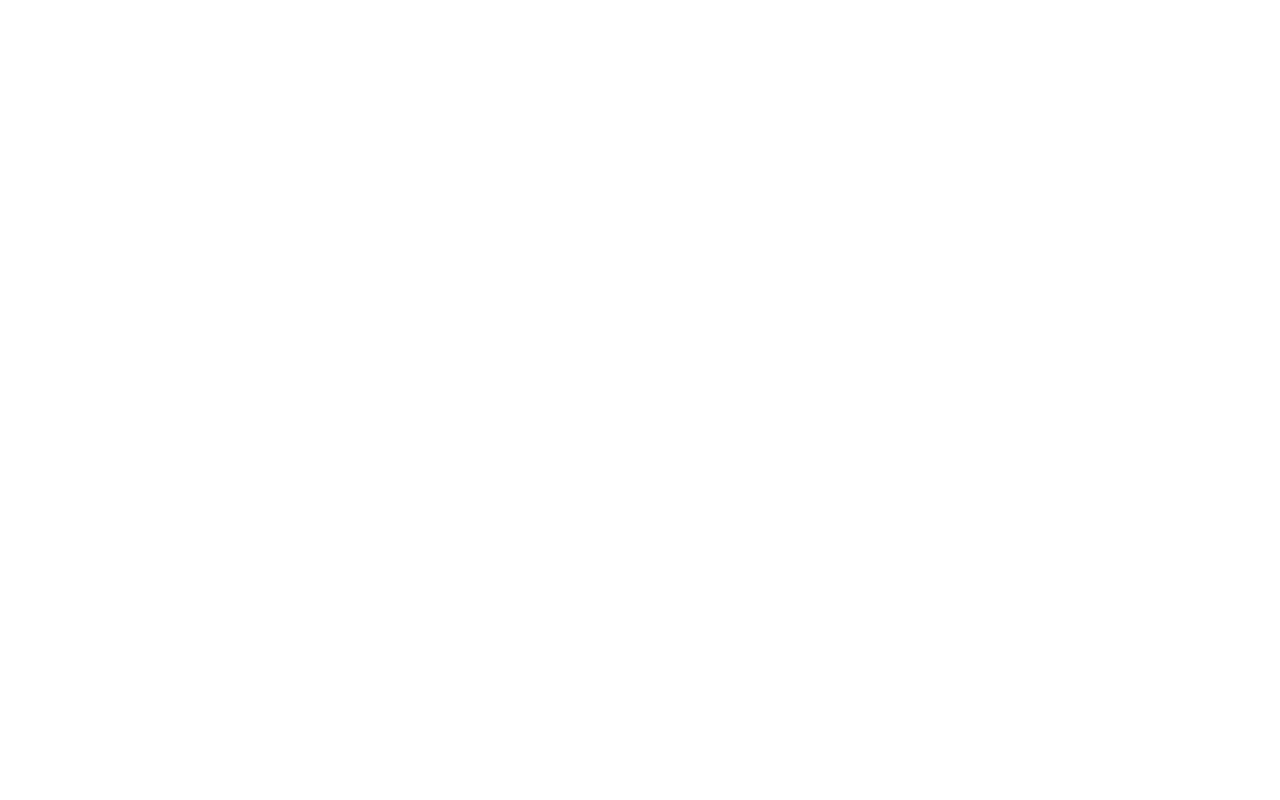
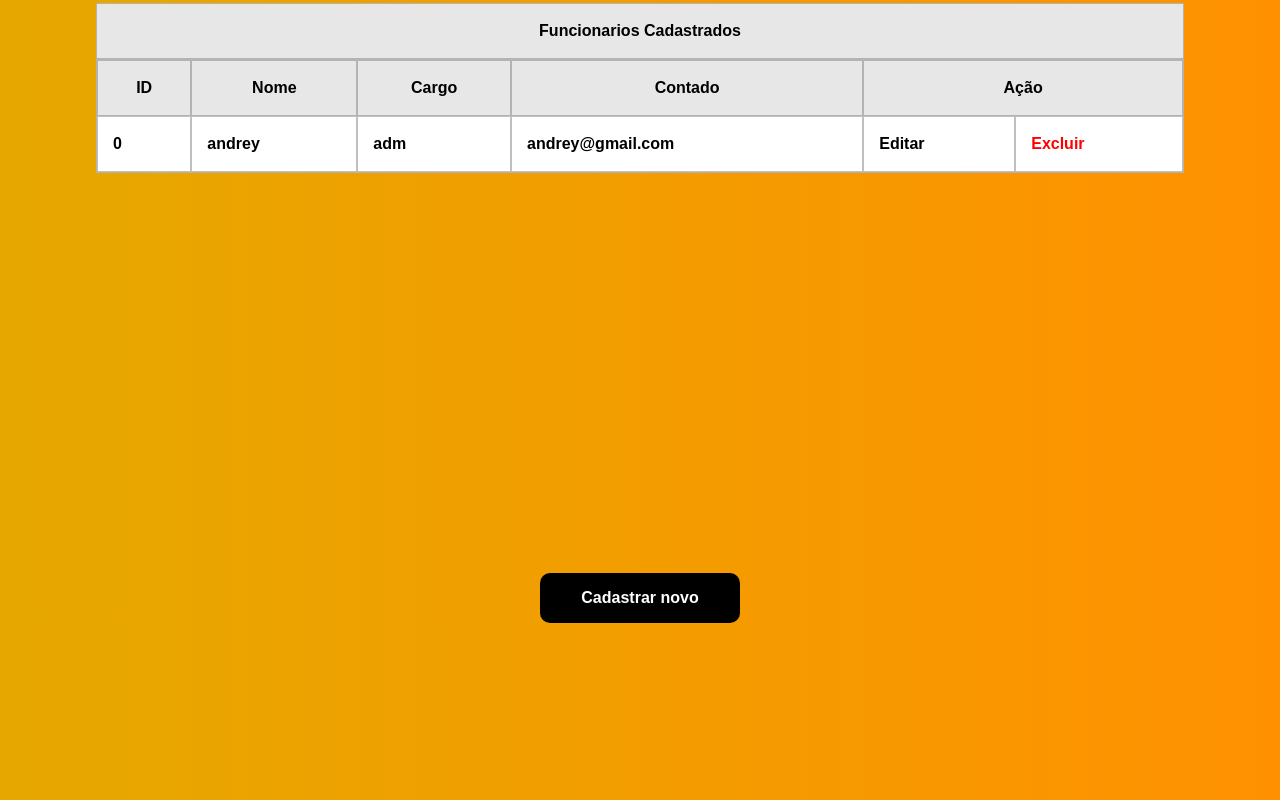
Before and after one commit to AndreyJustino/CadastroPDA, a plain HTML site: page html/listaCadastro.html in a window 1280 px wide. Drawn offline with Linux system fonts and the light colour scheme.

Commit message:
css da tabela

```diff
--- a/css/styleCadastro.css
+++ b/css/styleCadastro.css
@@ -4,9 +4,12 @@
     font-family: Arial, Helvetica, sans-serif;
 }
 
+body{
+    background-image: linear-gradient(90deg, #e6a800, #ff9100);
+}
+
 .principal{
     height: 100vh;
-    background-image: linear-gradient(90deg, #e6a800, #ff9100);
     display: flex;
     flex-direction: column;
     justify-content: center;
--- a/css/styleLista.css
+++ b/css/styleLista.css
@@ -0,0 +1,91 @@
+*{
+    margin: 0;
+    padding: 0;
+    font-family: Arial, Helvetica, sans-serif;
+}
+
+body{
+    background-image: linear-gradient(90deg, #e6a800, #ff9100);
+}
+
+section{
+    display: flex;
+    flex-direction: column;
+    align-items: center;
+
+}
+
+table{
+    width: 85vw;
+    border-spacing: 0;
+    border: 1px solid #80808080;
+    background-color: #e7e7e7;
+
+
+}
+
+th, td , caption{
+    padding: 15px;
+    line-height: 1.5;
+    vertical-align: top;
+    border: 1px solid #80808080;
+    font-weight: 700;
+    background-color: #e7e7e7;
+}
+
+
+td{
+    background-color: #ffffff;
+
+}
+
+
+div{
+    display: flex;
+    flex-direction: column;
+    align-items: center;
+    overflow: auto;
+    height: 70vh;
+    margin-top: 2.5px;
+}
+
+button{
+    width: 200px;
+    height: 50px;
+    font-family: Arial, Helvetica, sans-serif;
+    font-size: 16px;
+    font-weight: 600;
+    color: #ffffff;
+    background-color: #000000;
+    border-radius: 10px;
+    padding: 10px 30px;
+    cursor: pointer;
+    border: none;
+    margin-top: 10px;
+}
+
+
+button:hover{
+    transition : 717ms;
+    width: 210px;
+    height: 60px;
+    font-size: 19px;
+    transform : translateY(-0px);
+    background-color: #000000;
+    color: #ffb300;
+}
+
+.excluir, .editar {
+    text-decoration: none;
+    color: #000000;
+}
+
+.excluir{
+    color: #ff0000;
+}
+
+@media screen and (max-width: 555px){
+    div{
+        width: 99%;
+    }
+}
--- a/html/listaCadastro.html
+++ b/html/listaCadastro.html
@@ -3,10 +3,40 @@
 <head>
     <meta charset="UTF-8">
     <meta name="viewport" content="width=device-width, initial-scale=1.0">
-    <title>Lista de Cadastro - PDA</title>
+    <title>Lista de Cadastro</title>
     <link rel="stylesheet" href="../css/styleLista.css">
 </head>
 <body>
+    <main id="principal" class="principal">
+        <section id="container-cadastro" class="container-cadastro">
+            <div>
+                <table>
+                    <caption>Funcionarios Cadastrados</caption>
+
+                    <thead>
+                        <tr>
+                            <th class="id">ID</th>
+                            <th class="nome">Nome</th>
+                            <th class="cargo">Cargo</th>
+                            <th class="contato">Contado</th>
+                            <th class="delete" colspan="2">Ação</th>
+                        </tr>
+                    </thead>
+                    <tbody>
+                        <tr>
+                            <td class="id">0</td>
+                            <td class="nome">andrey</td>
+                            <td class="cargo">adm</td>
+                            <td class="contato">andrey@gmail.com</td>
+                            <td class="update"><a class="editar" id="editar" href="">Editar</a></td>
+                            <td class="delete"><a class="excluir" id="excluir" href="">Excluir</a></td>
+                        </tr>
+                    </tbody>
+                </table>
+            </div>
+            <button>Cadastrar novo</button>
+        </section>
+    </main>
     <script src="../js/scriptLista.js"></script>
 </body>
 </html>
--- a/js/scriptCadastro.js
+++ b/js/scriptCadastro.js
@@ -0,0 +1,5 @@
+const buttonLista = document.getElementById("verLista")
+
+buttonLista.addEventListener("click", () => {
+    window.location.replace("../html/listaCadastro.html")
+})
```
Also changed, not shown: html/index.html (+2 -2 lines).
